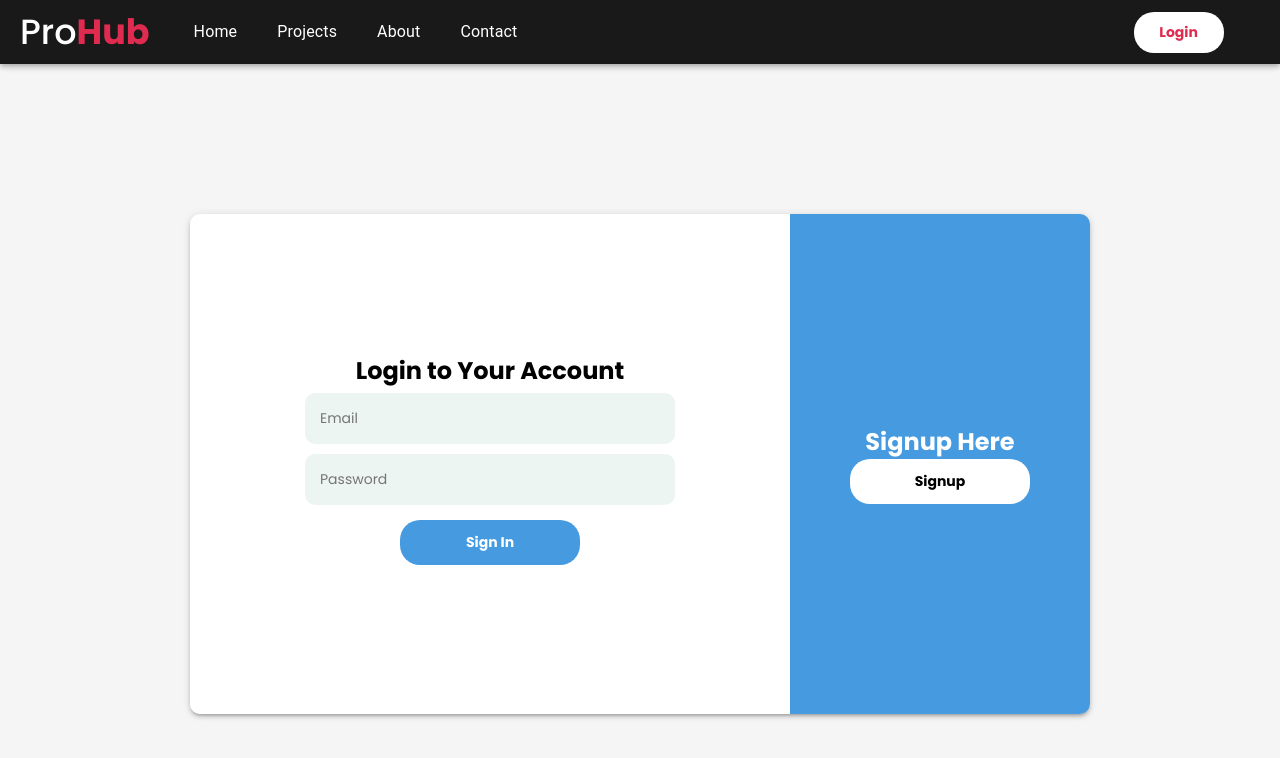
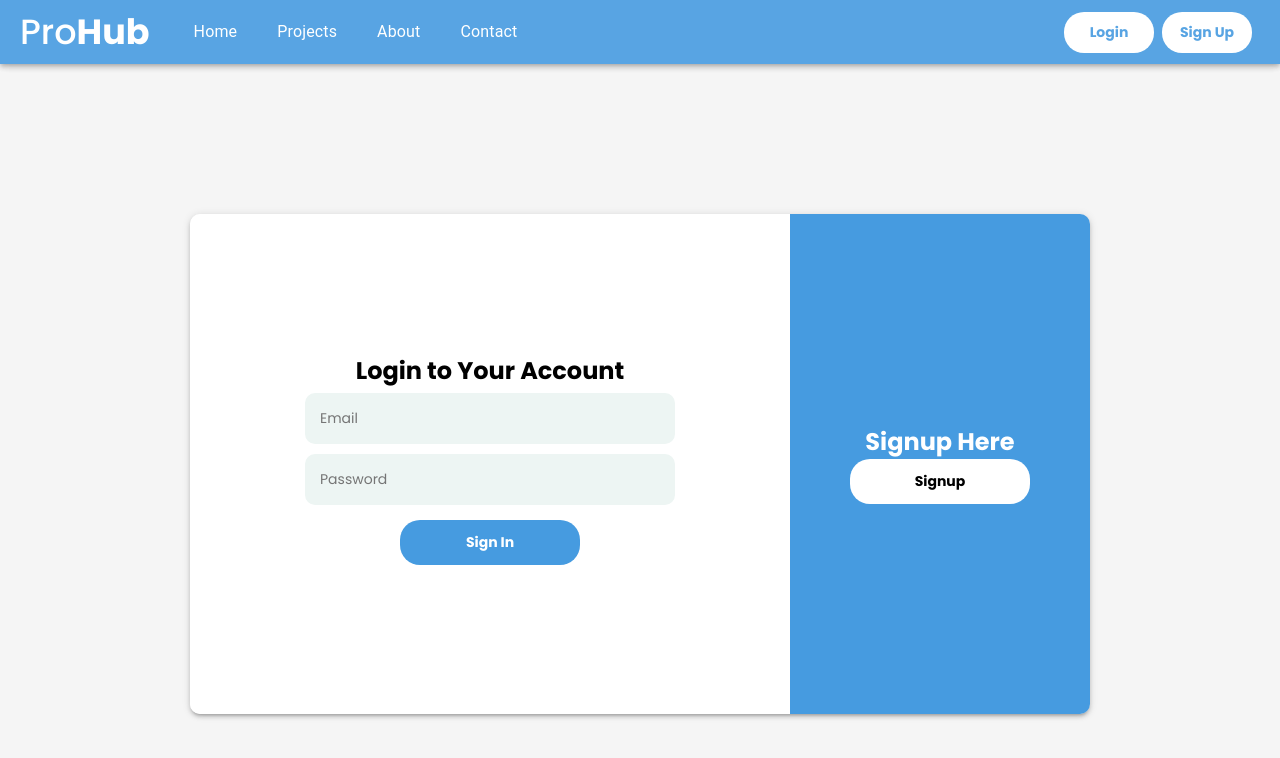
Before and after one commit to pranay202/Ideate, a React (Create React App) app in the folder client/: page /login in a window 1280 px wide. Shown: the top 758 px of the page. Built offline with nearby package versions, Linux system fonts and the light colour scheme; a web font is replaced by a local one.

Commit message:
ui changes

```diff
--- a/client/src/components/navbar/Navbar.jsx
+++ b/client/src/components/navbar/Navbar.jsx
@@ -5,7 +5,7 @@ import Loading from "../Loading";
 
 const useStyles = makeStyles({
     component: {
-        background: '#000',
+        background: '#469be0',
         backdrop:'blur(5px)',
         color: '#ffff',
         display: 'flex',
@@ -18,7 +18,8 @@ const useStyles = makeStyles({
         textDecoration : 'none',
         color: 'inherit',
         "&.active": {
-            background:'#3E2C41',
+            color: '#469be0',
+            background:'#ffff',
             borderRadius: '8px',
             padding:"5px 10px"
         },
@@ -52,7 +53,8 @@ const useStyles = makeStyles({
         fontWeight: 'bold',
         fontSize: 14,
         cursor: 'pointer',
-        color: 'crimson'
+        color: '#469be0',
+        margin: '4px'
     },
     logo: {
         marginLeft: 10,
@@ -65,7 +67,7 @@ const useStyles = makeStyles({
         fontWeight:500
     },
     span: {
-        color: "crimson",
+        color: "white",
         transition: "all 0.3s ease",
         fontWeight: 800,
         // color: "white",
@@ -118,7 +120,10 @@ function Navbar() {
 					            Logout
 				            </button>
                         </Link>
-                      : <Link to={'/login'}><button className={classes.white_btn} onClick={handleLogin}>Login</button></Link>
+                      : (<>
+                      <Link to={'/login'}><button className={classes.white_btn} onClick={handleLogin}>Login</button></Link>
+                      <Link to={'/signup'}><button className={classes.white_btn}>Sign Up</button></Link>
+                      </>)
                 }
             </Toolbar>
         </AppBar>
--- a/client/src/components/projects/Banner.jsx
+++ b/client/src/components/projects/Banner.jsx
@@ -1,9 +1,10 @@
 import React from 'react';
 import { makeStyles, Box } from "@material-ui/core";
+import bannerImg from './../images/bannerImg.png';
 
 const useStyles = makeStyles({
     image: {
-        background: `url(${'https://images.pexels.com/photos/1714208/pexels-photo-1714208.jpeg'}) center/55% repeat-x #000`,
+        background: `url(${bannerImg}) center/100% repeat-x`,
         width: '100%',
         height: '50vh',
         display: 'flex',
--- a/client/src/components/projects/Categories.jsx
+++ b/client/src/components/projects/Categories.jsx
@@ -21,11 +21,11 @@ const useStyles = makeStyles({
         }
     },
     table: {
-        border: '1px solid rgba(224, 160, 221, 1)',
+        border: '1px solid #469be0',
         marginTop: 30
     },
     head: {
-        backgroundColor: 'rgba(224, 1, 221, 1)',
+        backgroundColor: '#469be0',
         color: 'white',
         fontSize: 17
     },
```
Also changed, not shown: client/src/components/images/bannerImg.png (added).
